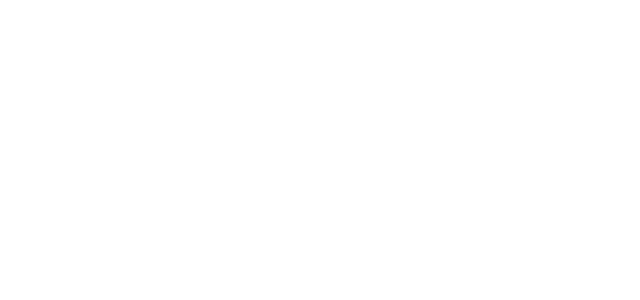
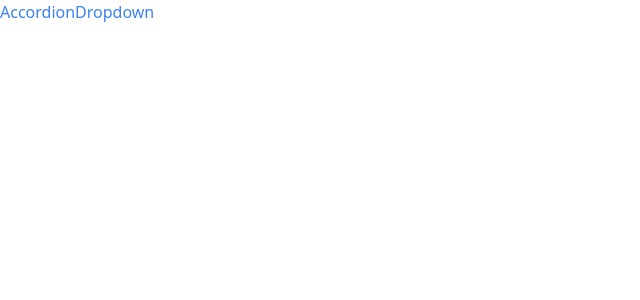
Before and after one commit to cieslarmichal/learning-react, a React (Create React App) app in the folder comps/: page / in a window 1280 px wide. Shown: the top 300 px of the page, without its empty margins (0-640 px from the left). Built offline with nearby package versions, Linux system fonts and the light colour scheme.

Commit message:
feat: add route component

```diff
--- a/comps/src/App.js
+++ b/comps/src/App.js
@@ -1,6 +1,21 @@
+import Link from "./components/Link";
+import Route from "./components/Route";
+import AccordionPage from "./pages/AccordionPage";
+import DropdownPage from "./pages/DropdownPage";
+
 function App () {
   return (
     <div>
+      <Link to="/accordion">Accordion</Link>
+      <Link to="/dropdown">Dropdown</Link>
+      <div>
+        <Route path="/accordion">
+          <AccordionPage/>
+        </Route>
+        <Route path="/dropdown">
+          <DropdownPage/>
+        </Route>
+      </div>
     </div>
   );
 }
--- /dev/null
+++ b/comps/src/components/Link.js
@@ -0,0 +1,25 @@
+import classNames from "classnames";
+import useNavigation from "../hooks/useNavigation";
+
+function Link({ to, children }) {
+  const { navigate } = useNavigation();
+
+  const classes = classNames("text-blue-500", "hover:underline");
+
+  const handleClick = (event) => {
+    if (event.metaKey || event.ctrlKey) {
+      return;
+    }
+
+    event.preventDefault();
+
+    navigate(to);
+  };
+
+
+  return (
+    <a className={classes} href={to} onClick={handleClick}>{children}</a>
+  );
+}
+
+export default Link;
--- /dev/null
+++ b/comps/src/components/Route.js
@@ -0,0 +1,14 @@
+import { useContext } from "react";
+import NavigationContext from "../context/navigation";
+
+function Route({ path, children }) {
+  const { currentPath } = useContext(NavigationContext);
+
+  if (currentPath === path) {
+    return children;
+  }
+
+  return null;
+}
+
+export default Route;
--- /dev/null
+++ b/comps/src/hooks/useNavigation.js
@@ -0,0 +1,6 @@
+import { useContext } from "react";
+import NavigationContext from "../context/navigation";
+
+export default function useNavigation() {
+  return useContext(NavigationContext);
+}
```
